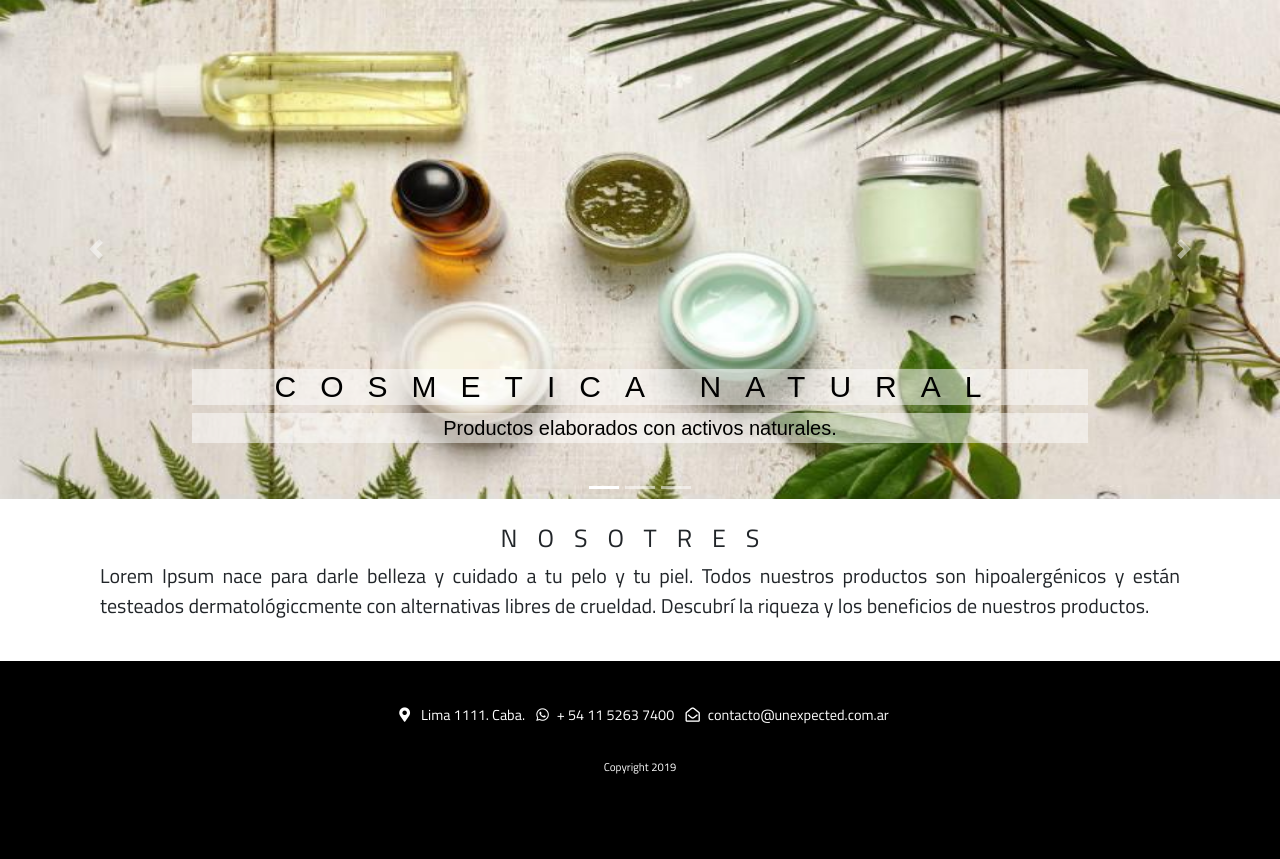
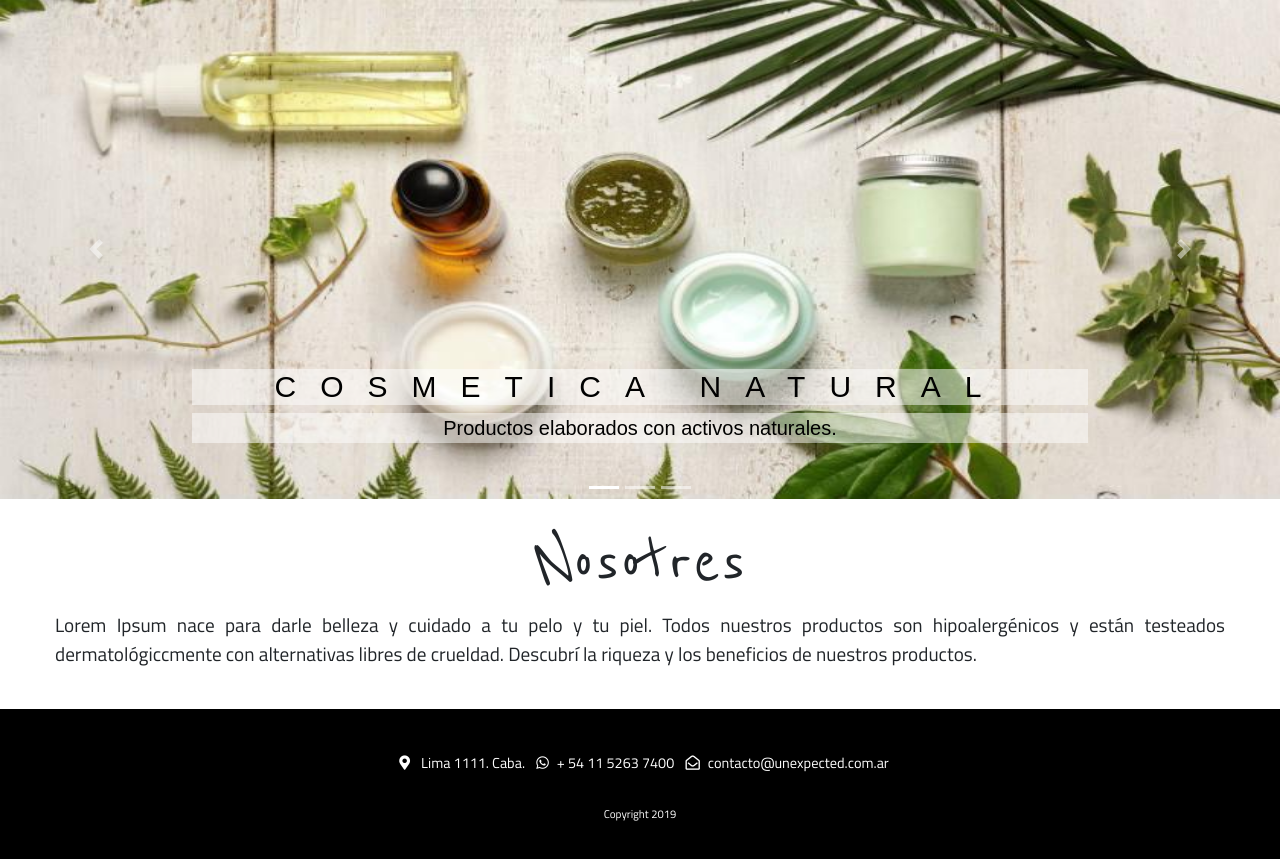
Before and after one commit to TomasMVazquez/lorem_ipsum, a PHP site: page / in a window 1280 px wide. Shown: the part 156-1015 px from the top of the page. Before the commit the page ends 930 px from the top, so only its background shows below. Run offline with PHP 8.4, Linux system fonts and the light colour scheme; some libraries are stand-ins or nearby versions; some web fonts are replaced.

Commit message:
v 0.4.6 Arreglos en css + h1 + h3

```diff
--- a/css/style.css
+++ b/css/style.css
@@ -52,8 +52,7 @@ tener estas caracteristics col-12 col-md-11 col-xl-10 */
 /* ------------------  Titulo principal ------------------  */
 h1{
     font-size: 1.5em;
-    text-transform: uppercase;
-    letter-spacing: 0.8em;
+    font-family: 'Reanie Beanie', cursive;
 }
 
 /*------------------  Para titulos y banners especial. Tipografía manuscritos ------------------ */
@@ -76,8 +75,6 @@ h2.titseccion {
 
 h3 {
   font-size: 1.5em;
-  text-transform: uppercase;
-  letter-spacing: 0.3em;
 }
 
 /* ------------------  Nombre de productos ------------------  */
@@ -251,16 +248,19 @@ h4 {
   display: none;
 }
 .about{
-    font-size: 25px;
+margin-top: 0.2em;
+margin-bottom: 0em;
+    font-size:5em;
     text-align: center;
+    font-family: 'Reenie Beanie', cursive;
 }
 
 .aboutp{
-  font-size: 20px;
+  font-size: 4em;
   margin-left: 20px;
-  text-align: justify;
+  margin-top: 0em;
+  text-align: left;
   margin-right: 20px;
-
 }
 /*hasta aca va el estilo del index*/
 
@@ -701,30 +701,51 @@ footer a:hover{
 
   /*---------------INDEX----------------------------------------------------------------------*/
   .about{
-      font-size: 25px;
+    margin-top: 0.2em;
+    margin-bottom: 0em;
+        font-size:5em;
         text-align: center;
+        font-family: 'Reenie Beanie', cursive;
     }
 
+  /*.about{
+  margin-top: 0.2em;
+  margin-bottom: 0em;
+      font-size:5em;
+      text-align: center;
+      font-family: 'Reenie Beanie', cursive;
+  }
+
+
     .aboutp{
-    font-size: 20px;
       margin-left: 55px;
+      margin-right: 55px;
+      margin-top: 0em;
+      font-size: 2em;
       text-align: justify;
+      text-align: left;
+    }*/
+
+
+
+  .aboutp{
+    margin-left: 55px;
     margin-right: 55px;
-
+    margin-top: 0em;
+    font-size: 1.2em;
+    text-align: justify;
+    text-align: left;
   }
 
   .wide{
     display: none;
   }
-
+/*hasta aca va el estilo del index*/
   /* --------------------------------------------------------------------------------- FOOTER */
 
 /* Tablets */
 @media (min-width:768px){
 
-  .wide{
-    display: none;
-  }
   /* --------------------------------------------------------------------------------- Log_in */
   form {
     border: 1px solid #000000;
@@ -829,16 +850,20 @@ img.avatar {
 
 /* --------------------------------------------------------------------------------- FOOTER */
 .about{
-    font-size: 25px;
+    margin-top: 0.2em;
+    margin-bottom: 0em;
+    font-size:5em;
     text-align: center;
+    font-family: 'Reenie Beanie', cursive;
 }
 
+
   .aboutp{
-  font-size: 20px;
     margin-left: 55px;
+    margin-right: 55px;
+    margin-top: 0em;
+    font-size: 1.2em;
     text-align: justify;
-  margin-right: 55px;
-
   }
 
 .wide{
@@ -857,16 +882,20 @@ img.avatar {
   }
 
   .about{
-      font-size: 25px;
+      margin-top: 0.2em;
+      margin-bottom: 0em;
+      font-size:5em;
       text-align: center;
+      font-family: 'Reenie Beanie', cursive;
   }
 
+
     .aboutp{
-    font-size: 20px;
-    margin-left: 100px;
+      margin-left: 55px;
+      margin-right: 55px;
+      margin-top: 0em;
+      font-size: 1.2em;
       text-align: justify;
-    margin-right: 100px;
-
     }
   .wide{
     display: block;
@@ -1006,16 +1035,20 @@ form button.volver{
 
 
   .about{
-        font-size: 25px;
+      margin-top: 0.2em;
+      margin-bottom: 0em;
+      font-size:5em;
       text-align: center;
+      font-family: 'Reenie Beanie', cursive;
   }
 
+
     .aboutp{
-      font-size: 20px;
-      margin-left: 100px;
+      margin-left: 55px;
+      margin-right: 55px;
+      margin-top: 0em;
+      font-size: 1.2em;
       text-align: justify;
-      margin-right: 100px;
-
     }
     .wide{
       display: block;
--- a/index.php
+++ b/index.php
@@ -103,9 +103,7 @@ $title="Lorem ipsum | Home";
 
 <!--hasta aca va el carousel wide -->
 
-  <br>
-
-  <h3 class="about">Nosotres</h3>
+  <h1 class="about">Nosotres</h1>
   <p class="aboutp">Lorem Ipsum nace para darle belleza y cuidado a tu pelo y tu piel.
     Todos nuestros productos son hipoalergénicos y están testeados dermatológiccmente con alternativas libres de crueldad.
     Descubrí la riqueza y los beneficios de nuestros productos.
```
Lines whose indentation alone changed are shown as unchanged.
